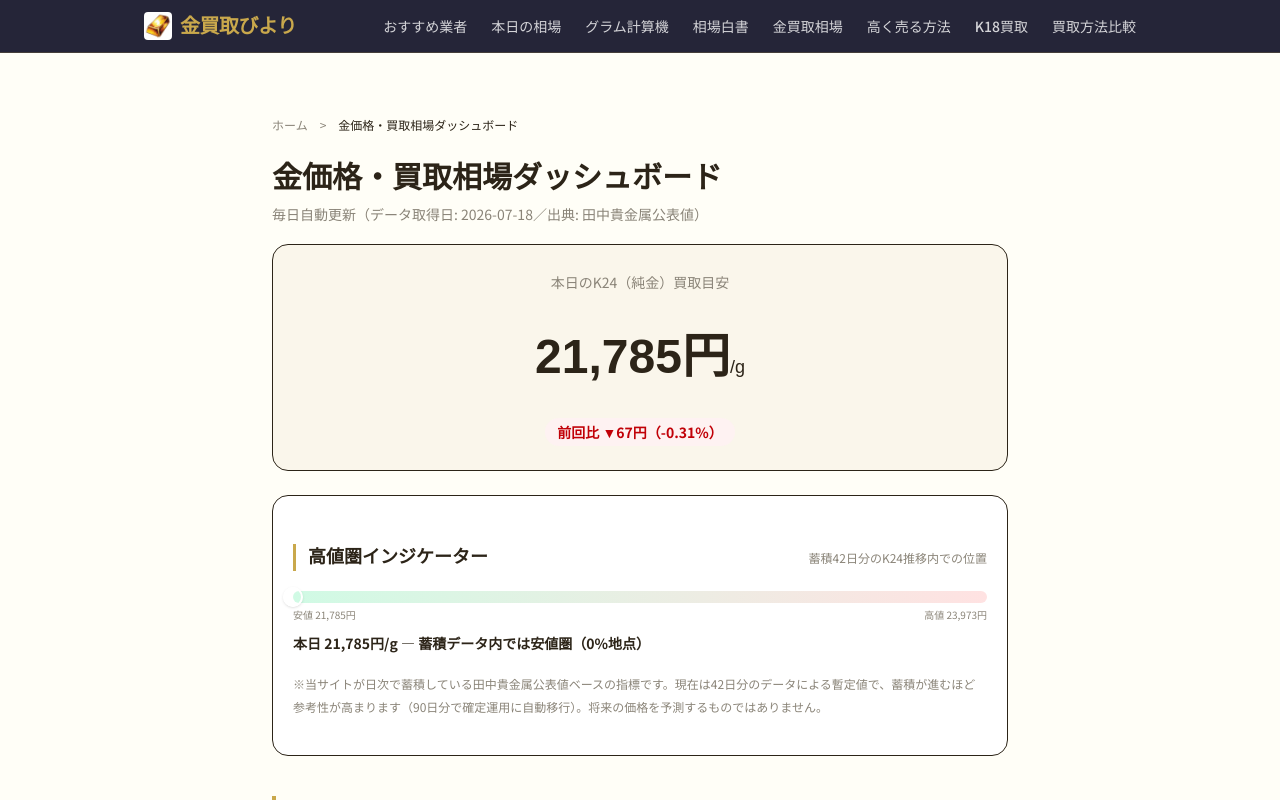
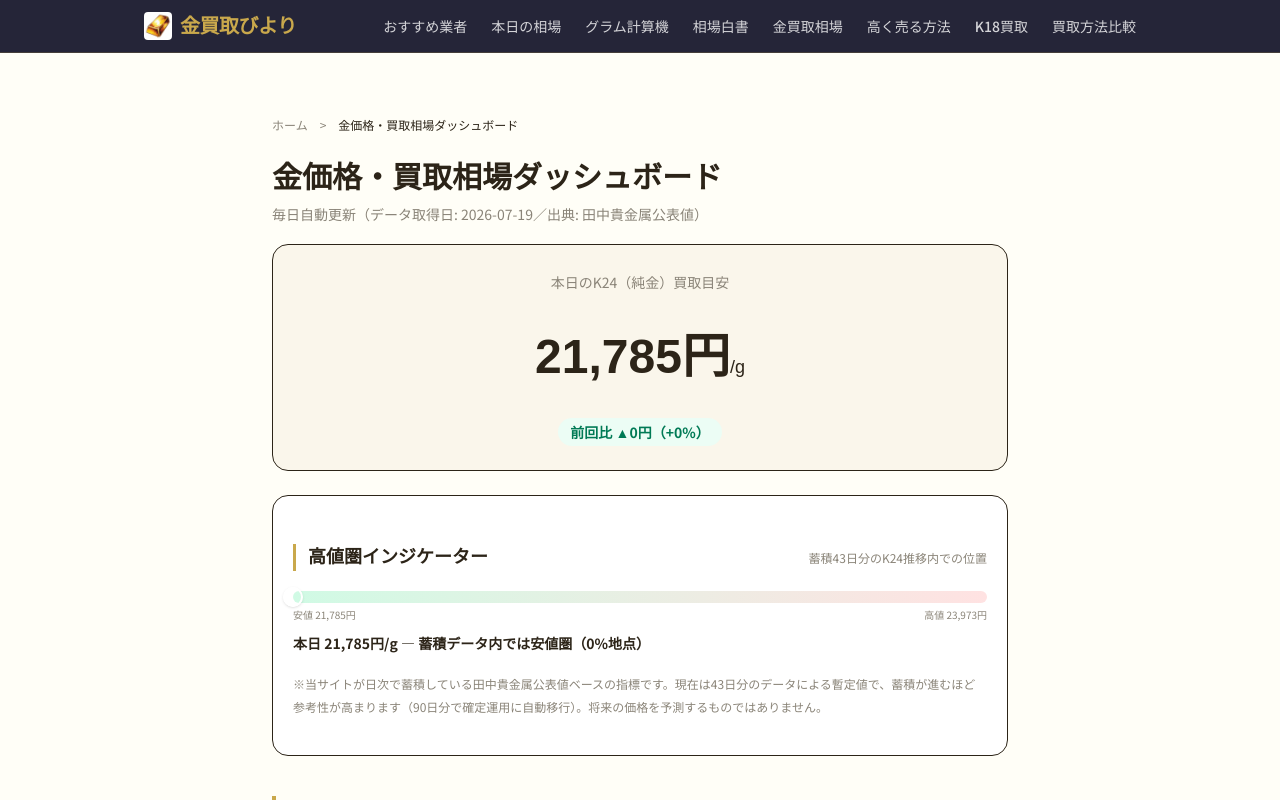
Before and after one commit to webmaster0818/kin-kaitori-biyori, a Next.js app: page /souba-dashboard in a window 1280 px wide. Shown: the top 800 px of the page. Built offline with nearby package versions, Linux system fonts and the light colour scheme; a web font is replaced by a local one.

Commit message:
Daily gold price data: 2026-07-19

```diff
--- a/data/gold-price-history/2026-07.json
+++ b/data/gold-price-history/2026-07.json
@@ -196,5 +196,16 @@
     "k18": 16339,
     "k14": 12708,
     "k10": 9077
+  },
+  {
+    "date": "2026-07-19",
+    "au_buyback": 22693,
+    "pt_buyback": 8896,
+    "ag_buyback": 303.16,
+    "k24": 21785,
+    "k22": 19970,
+    "k18": 16339,
+    "k14": 12708,
+    "k10": 9077
   }
 ]
--- a/data/gold-price-trend.json
+++ b/data/gold-price-trend.json
@@ -460,5 +460,16 @@
     "k18": 16339,
     "k14": 12708,
     "k10": 9077
+  },
+  {
+    "date": "2026-07-19",
+    "au_buyback": 22693,
+    "pt_buyback": 8896,
+    "ag_buyback": 303.16,
+    "k24": 21785,
+    "k22": 19970,
+    "k18": 16339,
+    "k14": 12708,
+    "k10": 9077
   }
 ]
--- a/data/gold-spot-prices.json
+++ b/data/gold-spot-prices.json
@@ -1,8 +1,8 @@
 {
-  "date": "2026-07-18",
+  "date": "2026-07-19",
   "source": "https://gold.tanaka.co.jp/commodity/souba/",
   "source_label": "田中貴金属",
-  "fetched_at": "2026-07-18T11:05:03.014627",
+  "fetched_at": "2026-07-19T11:05:01.873585",
   "tanaka_official": {
     "au_buyback_per_g": 22693,
     "au_retail_per_g": 23243,
--- a/public/widget.js
+++ b/public/widget.js
@@ -3,7 +3,7 @@
   if (!s) return;
   var box = document.createElement('div');
   box.setAttribute('style', 'box-sizing:border-box;max-width:320px;font-family:-apple-system,"Hiragino Sans","Noto Sans JP",sans-serif;border:1px solid #d9c58a;border-radius:12px;padding:14px 16px;background:linear-gradient(135deg,#fffdf5,#faf3df);color:#3a3326;line-height:1.5;');
-  box.innerHTML = '<div style="font-size:11px;color:#8a7a55;margin-bottom:4px;">本日の金買取相場の目安（2026-07-18・田中貴金属公表値より純度換算）</div>'
+  box.innerHTML = '<div style="font-size:11px;color:#8a7a55;margin-bottom:4px;">本日の金買取相場の目安（2026-07-19・田中貴金属公表値より純度換算）</div>'
     + '<div style="font-size:22px;font-weight:700;color:#9a7b2d;">K24 21,785円<span style="font-size:12px;font-weight:400;">/g</span></div>'
     + '<div style="font-size:13px;margin-top:2px;">K18 16,339円/g ・ K14 12,708円/g</div>'
     + '<div style="font-size:11px;margin-top:8px;"><a href="https://gold-biyori.com/souba-dashboard/" target="_blank" rel="noopener" style="color:#9a7b2d;text-decoration:underline;">金買取日和｜金価格ダッシュボード</a>（毎日自動更新）</div>'
```
